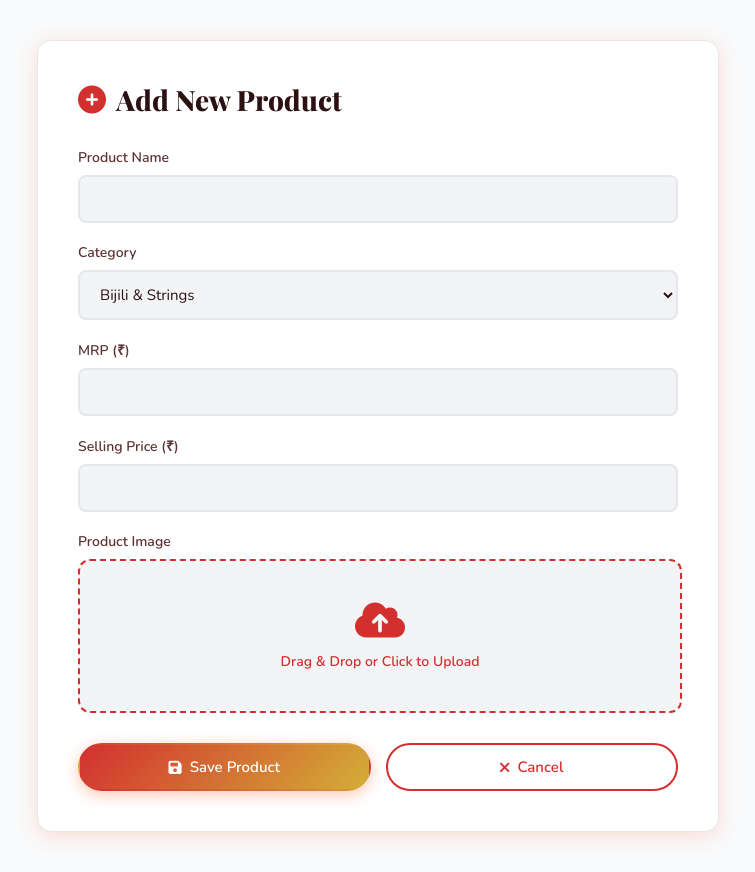
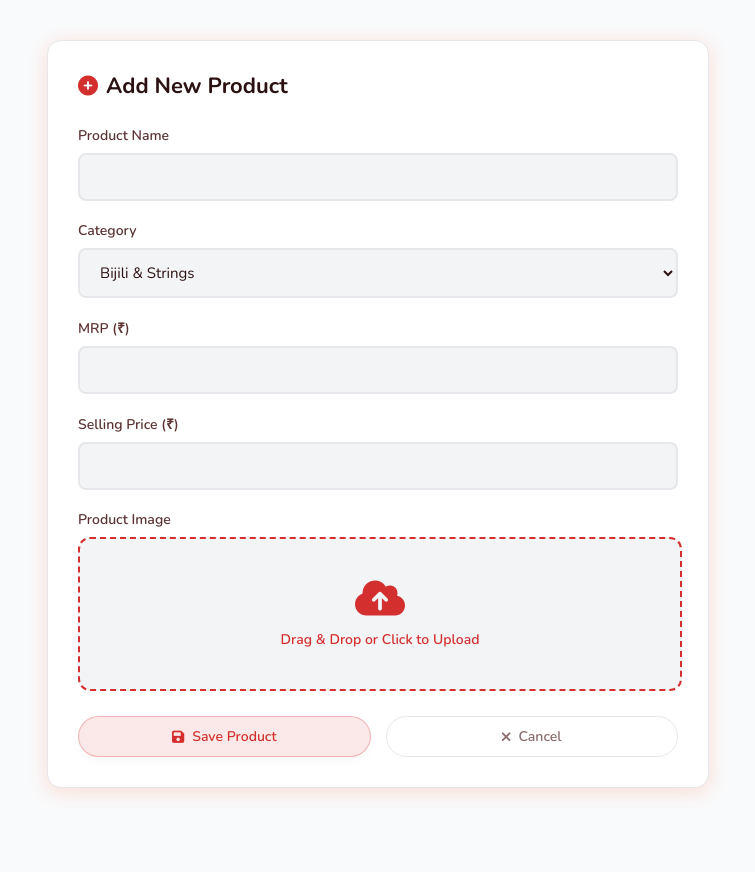
Before and after one commit to KiranSakthivelA/SSCrackers, a PHP site: page /admin/add_product.php in a window 1280 px wide. Shown: the whole page, without its empty margins (262-1017 px from the left). After the commit the page ends 797 px from the top, so only its background shows below. Run offline with PHP 8.4, Linux system fonts and the light colour scheme; the visitor is signed in with stand-in values (Sample User, id 1); some web fonts are replaced.

Commit message:
UI tweak: apply glassmorphism and scaling to add/edit product pages

```diff
--- a/admin/add_product.php
+++ b/admin/add_product.php
@@ -71,10 +71,10 @@ if ($_SERVER['REQUEST_METHOD'] == 'POST') {
             --radius-xl: 32px;
             --shadow-md: 0 4px 20px rgba(255,69,0,0.16);
         }
-        body { font-family: var(--font-main); background: var(--off-white); margin: 0; padding: 40px 20px; color: var(--text-dark); }
-        .container { max-width: 600px; margin: auto; background: var(--white); padding: 40px; border-radius: var(--radius-md); box-shadow: var(--shadow-md); border: 1px solid var(--medium-gray); }
-        h2 { font-family: var(--font-display); margin-top: 0; font-size: 28px; color: var(--text-dark); font-weight: 800; margin-bottom: 30px; display: flex; align-items: center; gap: 10px; }
-        h2 i { color: var(--primary); }
+        body { font-family: var(--font-main); background: var(--off-white); margin: 0; padding: 20px; color: var(--text-dark); }
+        .container { max-width: 600px; margin: auto; background: var(--white); padding: 30px; border-radius: var(--radius-md); box-shadow: var(--shadow-md); border: 1px solid var(--medium-gray); margin-top: 20px; }
+        h2 { font-family: var(--font-main); margin-top: 0; font-size: 22px; color: var(--text-dark); font-weight: 700; margin-bottom: 25px; display: flex; align-items: center; gap: 8px; }
+        h2 i { color: var(--primary); font-size: 20px; }
         .form-group { margin-bottom: 20px; }
         label { display: block; margin-bottom: 8px; font-weight: 600; color: var(--text-medium); font-size: 14px; }
         input[type="text"], input[type="number"], select {
@@ -139,11 +139,11 @@ if ($_SERVER['REQUEST_METHOD'] == 'POST') {
             padding: 10px;
             border-radius: 10px;
         }
-        .btn-group { display: flex; gap: 15px; margin-top: 30px; }
-        .btn { padding: 12px 24px; font-family: var(--font-main); background: linear-gradient(135deg, var(--primary), var(--secondary)); color: white; border: 2px solid transparent; border-radius: var(--radius-xl); cursor: pointer; font-weight: 600; font-size: 15px; box-shadow: 0 4px 15px rgba(255,69,0,0.3); transition: all 0.3s; display: inline-flex; align-items: center; justify-content: center; gap: 8px; flex: 1; }
-        .btn:hover { transform: translateY(-2px); box-shadow: 0 8px 25px rgba(255,69,0,0.4); }
-        .btn-cancel { background: transparent; color: var(--primary); border: 2px solid var(--primary); box-shadow: none; text-decoration: none; }
-        .btn-cancel:hover { background: var(--primary); color: white; transform: translateY(-2px); box-shadow: 0 4px 15px rgba(255,69,0,0.3); }
+        .btn-group { display: flex; gap: 15px; margin-top: 25px; }
+        .btn { padding: 10px 20px; font-family: var(--font-main); background: rgba(211, 47, 47, 0.1); backdrop-filter: blur(8px); color: var(--primary); border: 1px solid rgba(211, 47, 47, 0.3); border-radius: var(--radius-xl); cursor: pointer; font-weight: 600; font-size: 14px; box-shadow: 0 4px 10px rgba(0,0,0,0.03); transition: all 0.3s; display: inline-flex; align-items: center; justify-content: center; gap: 8px; flex: 1; text-decoration: none; }
+        .btn:hover { background: var(--primary); color: white; transform: translateY(-2px); box-shadow: 0 6px 15px rgba(211, 47, 47, 0.25); }
+        .btn-cancel { background: transparent; color: var(--text-light); border: 1px solid var(--medium-gray); box-shadow: none; text-decoration: none; }
+        .btn-cancel:hover { background: var(--light-gray); color: var(--text-dark); transform: translateY(-2px); box-shadow: 0 4px 10px rgba(0,0,0,0.05); }
         .error { background: #ffebe6; color: #d32f2f; padding: 12px; border-radius: 8px; margin-bottom: 20px; font-size: 14px; border: 1px solid #ffcdd2; font-weight: 500; }
     </style>
 </head>
```
Also changed, not shown: admin/edit_product.php (+9 -9 lines).
